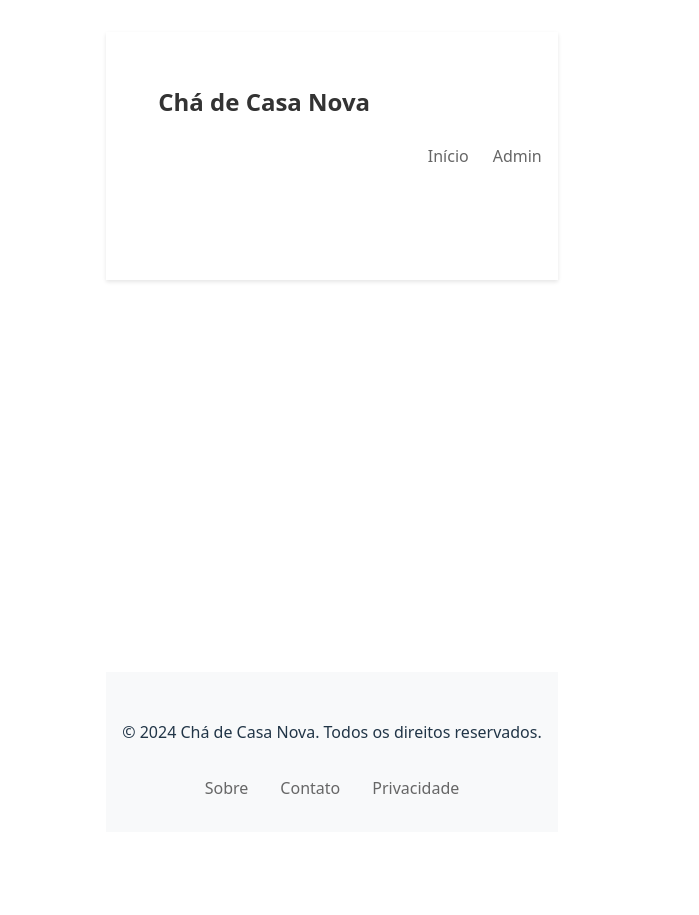
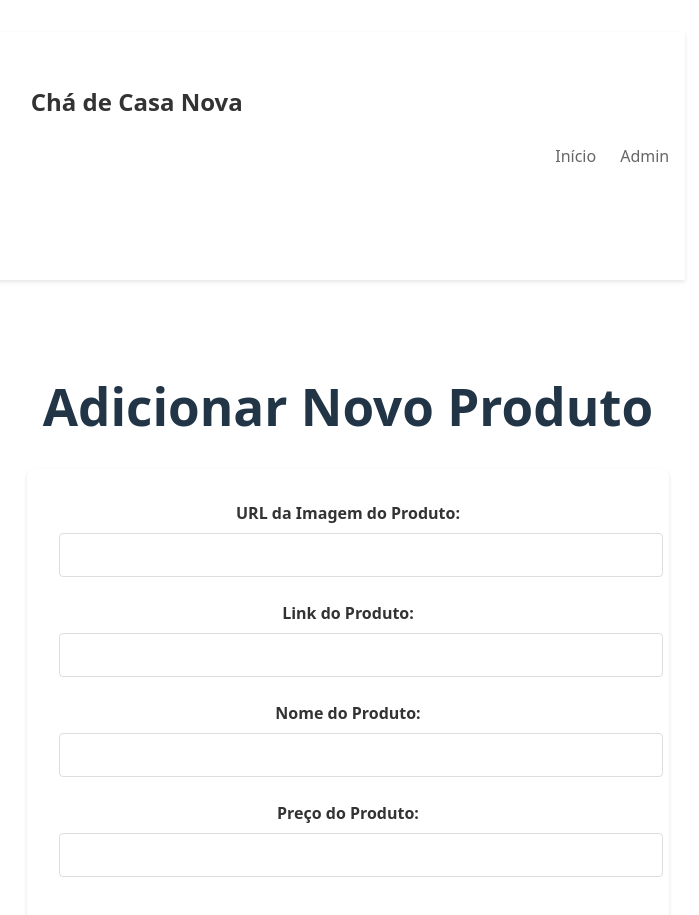
Before and after one commit to Eugod/cha-de-casa-nova, a React (Vite) app: page /admin/add-product in a window 1280 px wide. Shown: the top 915 px of the page, without its empty margins (308-1007 px from the left). Before the commit the page ends 864 px from the top, so only its background shows below. Built offline with nearby package versions, Linux system fonts and the light colour scheme; no server answers.

Commit message:
feat: add admin page with user management and product addition functionality

```diff
--- a/src/App.jsx
+++ b/src/App.jsx
@@ -1,5 +1,6 @@
 import { BrowserRouter as Router, Routes, Route } from 'react-router-dom';
 import Admin from './pages/Admin/Admin'
+import AddProduct from './pages/AddProduct/AddProduct';
 import Header from './components/Header/Header';
 import Footer from './components/Footer/Footer';
 import './App.css'
@@ -12,6 +13,7 @@ function App() {
         <main className="main-content">
           <Routes>
             <Route path="/admin" element={<Admin />} />
+            <Route path="/admin/add-product" element={<AddProduct />} />
             <Route path="/" element={
               <div>
                 <h1>Bem-vindo!</h1>
--- /dev/null
+++ b/src/pages/AddProduct/AddProduct.css
@@ -0,0 +1,53 @@
+.add-product-page {
+  padding: 2rem;
+  max-width: 800px;
+  margin: 0 auto;
+}
+
+.product-form {
+  background-color: #ffffff;
+  padding: 2rem;
+  border-radius: 8px;
+  box-shadow: 0 2px 4px rgba(0, 0, 0, 0.1);
+}
+
+.form-group {
+  margin-bottom: 1.5rem;
+}
+
+.form-group label {
+  display: block;
+  margin-bottom: 0.5rem;
+  font-weight: 600;
+  color: #333;
+}
+
+.form-group input {
+  width: 100%;
+  padding: 0.75rem;
+  border: 1px solid #ddd;
+  border-radius: 4px;
+  font-size: 1rem;
+}
+
+.form-group input:focus {
+  outline: none;
+  border-color: #4CAF50;
+  box-shadow: 0 0 0 2px rgba(76, 175, 80, 0.2);
+}
+
+.submit-button {
+  background-color: #4CAF50;
+  color: white;
+  padding: 12px 24px;
+  border: none;
+  border-radius: 4px;
+  cursor: pointer;
+  font-size: 16px;
+  width: 100%;
+  margin-top: 1rem;
+}
+
+.submit-button:hover {
+  background-color: #45a049;
+}
--- /dev/null
+++ b/src/pages/AddProduct/AddProduct.jsx
@@ -0,0 +1,100 @@
+import { useState } from "react";
+import { collection, addDoc } from "firebase/firestore";
+import { db } from "../../config/firebase";
+import "./AddProduct.css";
+
+function AddProduct() {
+  const [formData, setFormData] = useState({
+    productImage: "",
+    productLink: "",
+    productName: "",
+    productPrice: ""
+  });
+
+  const handleChange = (e) => {
+    const { name, value } = e.target;
+    setFormData(prevState => ({
+      ...prevState,
+      [name]: value
+    }));
+  };
+
+  const handleSubmit = async (e) => {
+    e.preventDefault();
+    try {
+      const docRef = await addDoc(collection(db, "products"), formData);
+      console.log("Produto adicionado com ID:", docRef.id);
+      alert("Produto adicionado com sucesso!");
+      setFormData({
+        productImage: "",
+        productLink: "",
+        productName: "",
+        productPrice: ""
+      });
+    } catch (e) {
+      console.error("Erro ao adicionar produto: ", e);
+      alert("Erro ao adicionar produto: " + e.message);
+    }
+  };
+
+  return (
+    <div className="add-product-page">
+      <h1>Adicionar Novo Produto</h1>
+      <form onSubmit={handleSubmit} className="product-form">
+        <div className="form-group">
+          <label htmlFor="productImage">URL da Imagem do Produto:</label>
+          <input
+            type="text"
+            id="productImage"
+            name="productImage"
+            value={formData.productImage}
+            onChange={handleChange}
+            required
+          />
+        </div>
+
+        <div className="form-group">
+          <label htmlFor="productLink">Link do Produto:</label>
+          <input
+            type="text"
+            id="productLink"
+            name="productLink"
+            value={formData.productLink}
+            onChange={handleChange}
+            required
+          />
+        </div>
+
+        <div className="form-group">
+          <label htmlFor="productName">Nome do Produto:</label>
+          <input
+            type="text"
+            id="productName"
+            name="productName"
+            value={formData.productName}
+            onChange={handleChange}
+            required
+          />
+        </div>
+
+        <div className="form-group">
+          <label htmlFor="productPrice">Preço do Produto:</label>
+          <input
+            type="text"
+            id="productPrice"
+            name="productPrice"
+            value={formData.productPrice}
+            onChange={handleChange}
+            required
+          />
+        </div>
+
+        <button type="submit" className="submit-button">
+          Adicionar Produto
+        </button>
+      </form>
+    </div>
+  );
+}
+
+export default AddProduct;
--- a/src/pages/Admin/Admin.jsx
+++ b/src/pages/Admin/Admin.jsx
@@ -1,5 +1,6 @@
 import { collection, addDoc } from "firebase/firestore";
 import { db } from "../../config/firebase";
+import { Link } from "react-router-dom";
 
 function Admin() {
   async function adicionarUsuario() {
@@ -20,12 +21,17 @@ function Admin() {
   return (
     <div className="admin-page">
       <h1>Página de Administração</h1>
+      <div className="admin-buttons">
         <button
           onClick={adicionarUsuario}
           className="add-user-button"
         >
           Adicionar Usuário de Teste
         </button>
+        <Link to="/admin/add-product" className="add-product-button">
+          Adicionar Produto
+        </Link>
+      </div>
     </div>
   );
 }
```
Also changed, not shown: src/pages/Admin/Admin.css (+12 -3 lines). Lines whose indentation alone changed are shown as unchanged.
